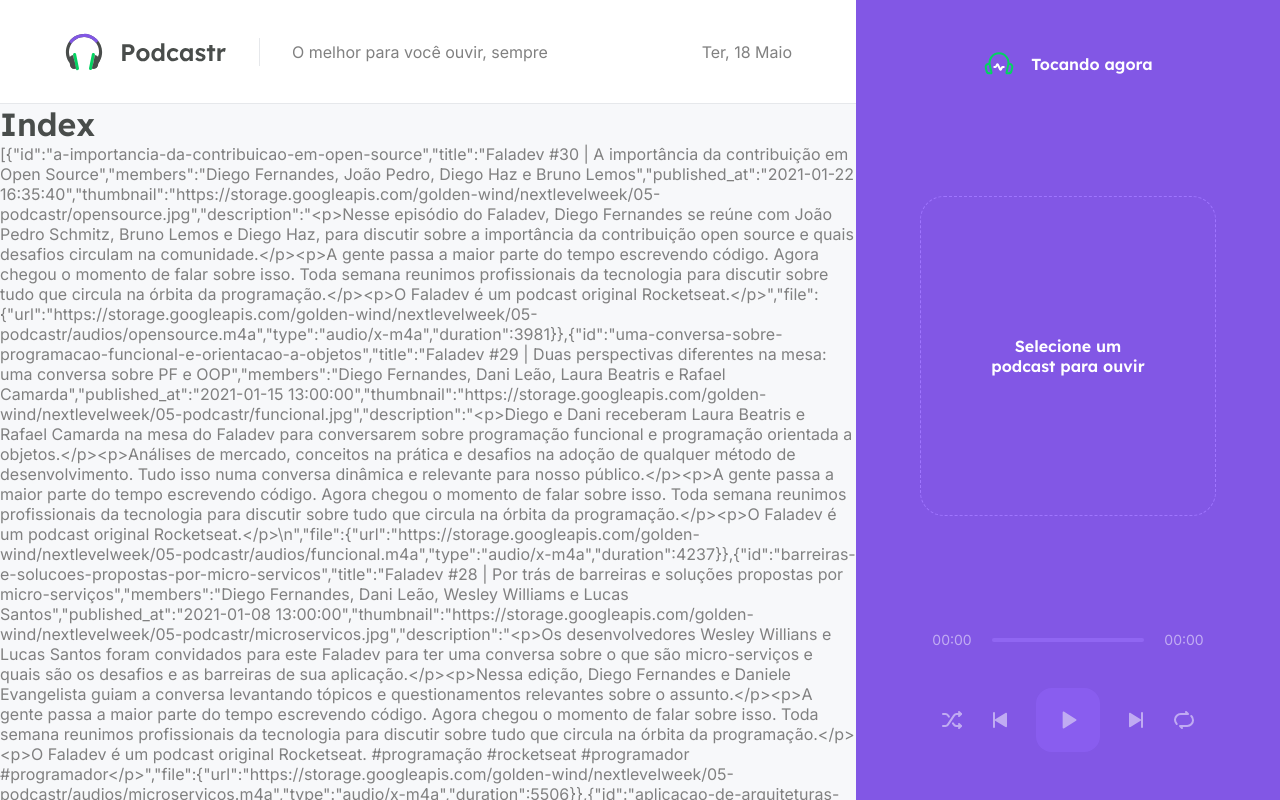
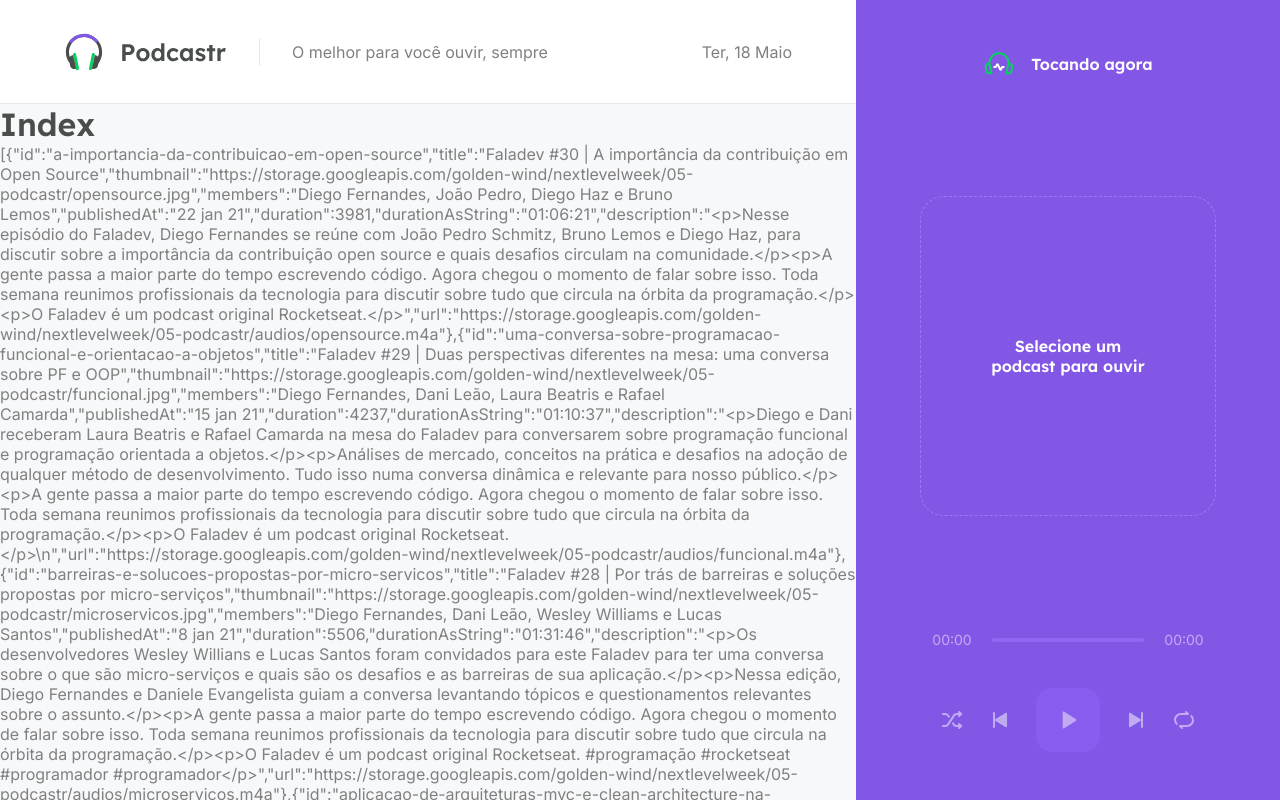
Before and after one commit to JuanRafaelXPO/Podcastr_NLW-5, a Next.js app: page / in a window 1280 px wide. Shown: the top 800 px of the page. Built offline with nearby package versions, Linux system fonts and the light colour scheme; data requests are answered from the project's data file.

Commit message:
Tipagem dos espisódios

```diff
--- a/package.json
+++ b/package.json
@@ -9,6 +9,7 @@
     "server": "json-server server.json -w -d 750 -p 3333"
   },
   "dependencies": {
+    "axios": "^0.21.1",
     "date-fns": "^2.21.3",
     "next": "10.2.0",
     "react": "17.0.2",
--- a/src/pages/index.tsx
+++ b/src/pages/index.tsx
@@ -1,3 +1,26 @@
+import { GetStaticProps } from 'next';
+import { format, parseISO } from 'date-fns';
+import ptBR from 'date-fns/locale/pt-BR';
+import { api } from '../services/api';
+import { convertDurationToTimeString } from '../utils/convertDurationToTimeString';
+
+type Episode = {
+  id: string;
+  title: string;
+  thumbnail: string;
+  description: string;
+  members: string;
+  duration: number;
+  durationAsString: string;
+  url: string;
+  publishedAt: string;
+
+}
+
+type HomeProps = {
+  episodes: Episode[];
+}
+
 export default function Home(props) {
   return (
     <div>
@@ -7,13 +30,32 @@
   )
 }
 
-export async function getStaticProps() {
-  const response = await fetch('http://localhost:3333/episodes')
-  const data = await response.json()
+export const getStaticProps: GetStaticProps = async () => {
+  const { data } = await api.get('episodes', {
+    params: {
+      _limit: 12,
+      _sort: 'published_at',
+      _order: 'desc',
+    }
+  })
+
+  const episodes = data.map(episode => {
+    return {
+      id: episode.id,
+      title: episode.title,
+      thumbnail: episode.thumbnail,
+      members: episode.members,
+      publishedAt: format(parseISO(episode.published_at), 'd MMM yy', { locale: ptBR }),
+      duration: Number(episode.file.duration),
+      durationAsString: convertDurationToTimeString(Number(episode.file.duration)),
+      description: episode.description,
+      url: episode.file.url,
+    }
+  })
 
   return {
     props: {
-      episodes: data,
+      episodes,
     },
     revalidate: 60 * 60 * 8,
   }
--- /dev/null
+++ b/src/services/api.ts
@@ -0,0 +1,5 @@
+import axios from 'axios';
+
+export const api = axios.create({
+    baseURL: 'http://localhost:3333/'
+})
--- /dev/null
+++ b/src/utils/convertDurationToTimeString.ts
@@ -0,0 +1,11 @@
+export function convertDurationToTimeString(duration: number) {
+    const hours = Math.floor(duration / 3600)
+    const minutes = Math.floor((duration % 3600) / 60);
+    const seconds = duration % 60;
+
+    const timeString = [hours, minutes, seconds]
+        .map(unit => String(unit).padStart(2, '0'))
+        .join(':')
+
+        return timeString
+}
```
Also changed, not shown: 1 other file (tests, documents, lock files or other folders).
